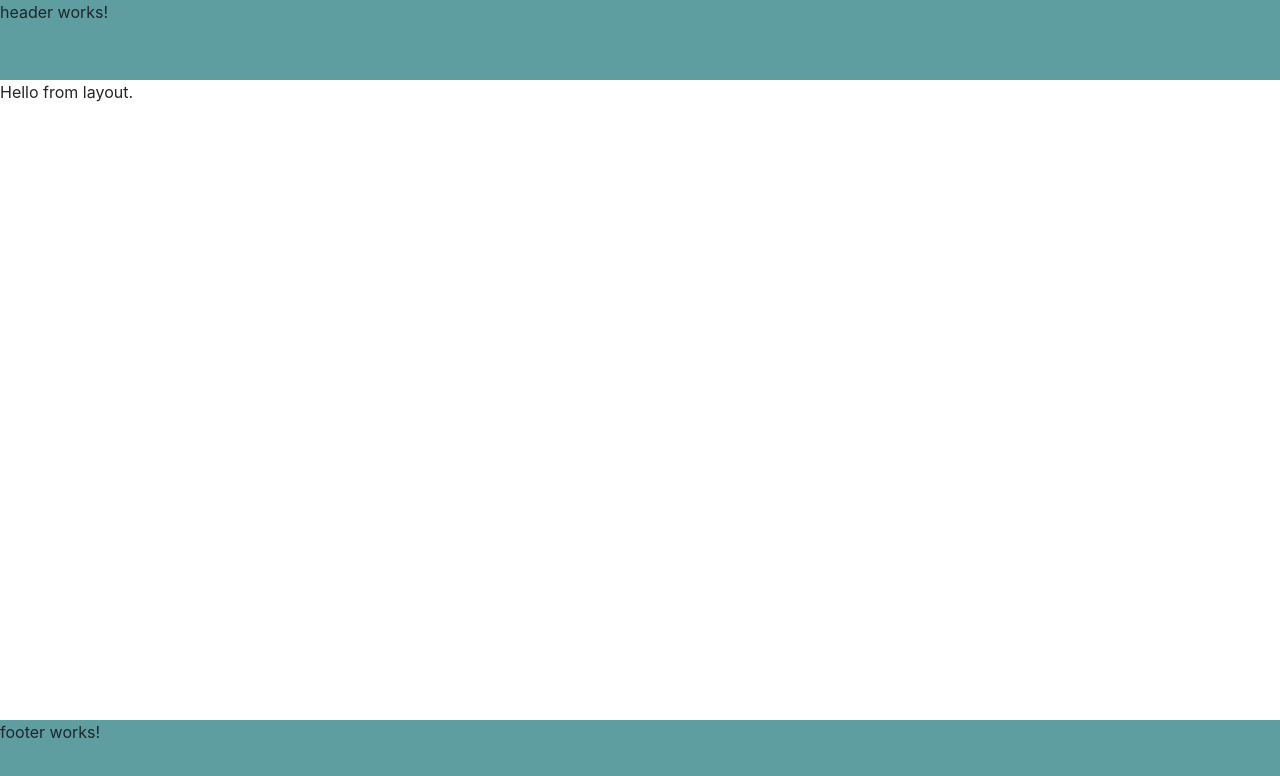
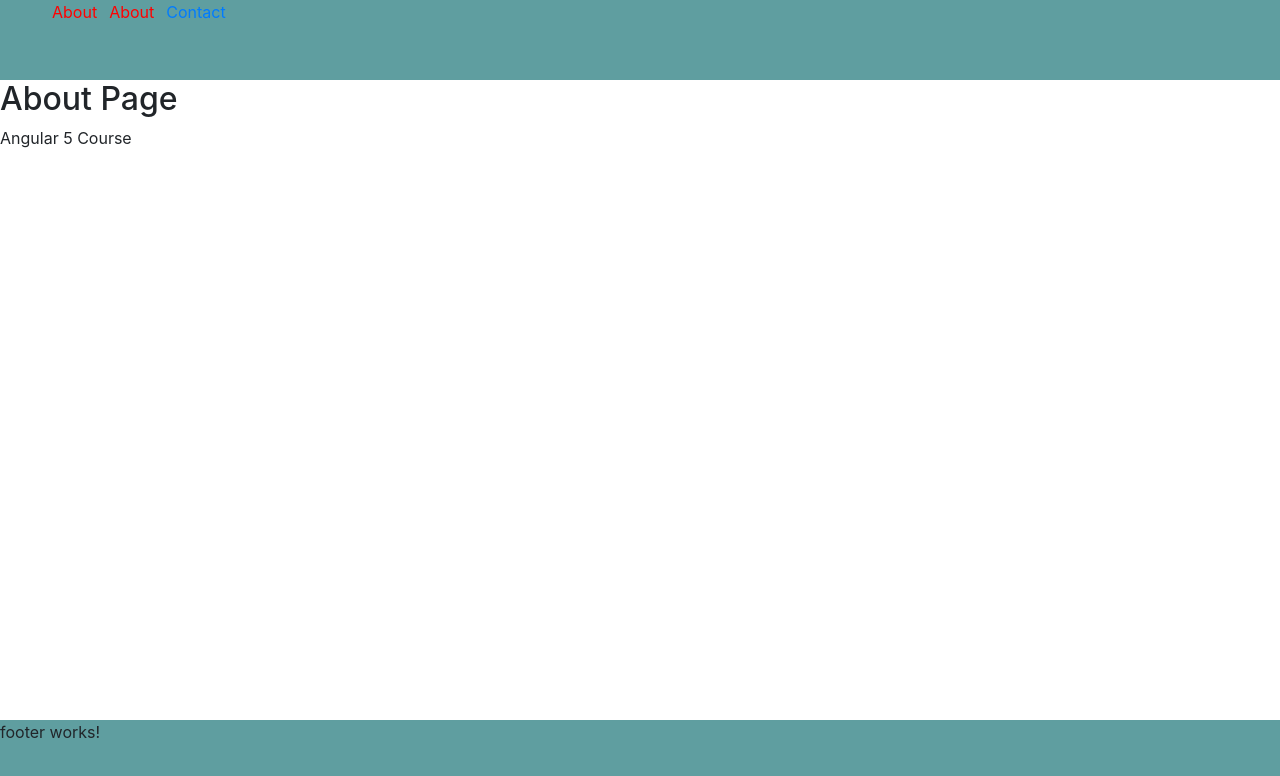
Before and after one commit to VladRG/Angular5-Course, an Angular app in the folder frontend/: page /about in a window 1280 px wide. Shown: the top 776 px of the page. Built offline with nearby package versions, Linux system fonts and the light colour scheme.

Commit message:
Basic Routing

```diff
--- a/frontend/src/app/about/about.component.html
+++ b/frontend/src/app/about/about.component.html
@@ -1,3 +1,4 @@
-<p>
-  about works!
-</p>
+<h2>About Page</h2>
+<div>
+  Angular 5 Course
+</div>
--- a/frontend/src/app/about/about.component.ts
+++ b/frontend/src/app/about/about.component.ts
@@ -5,7 +5,7 @@ import { Component, OnInit } from '@angular/core';
   templateUrl: './about.component.html',
   styleUrls: ['./about.component.css']
 })
-export class AboutComponent implements OnInit {
+export class AppAboutComponent implements OnInit {
 
   constructor() { }
 
--- a/frontend/src/app/app.component.ts
+++ b/frontend/src/app/app.component.ts
@@ -6,5 +6,4 @@ import { Component } from '@angular/core';
   styleUrls: ['./app.component.css']
 })
 export class AppComponent {
-
 }
--- /dev/null
+++ b/frontend/src/app/contact/contact.component.html
@@ -0,0 +1,5 @@
+<h2>Contact Page</h2>
+<div>
+  Angular 5 Course
+  <br/> Tel: 0712 345 678
+</div>
--- /dev/null
+++ b/frontend/src/app/contact/contact.component.ts
@@ -0,0 +1,14 @@
+import { Component, OnInit } from '@angular/core';
+
+@Component({
+  selector: 'app-contact',
+  templateUrl: './contact.component.html',
+  styleUrls: ['./contact.component.css']
+})
+export class AppContactComponent implements OnInit {
+
+  constructor() { }
+
+  ngOnInit() { }
+
+}
--- a/frontend/src/app/layout/header/header.component.css
+++ b/frontend/src/app/layout/header/header.component.css
@@ -3,3 +3,16 @@
   background-color: cadetblue;
   width: 100%;
 }
+
+ul {
+  list-style: none;
+}
+
+li {
+  display: inline;
+  padding-left: 12px;
+}
+
+.active {
+  color: red;
+}
--- a/frontend/src/app/layout/header/header.component.html
+++ b/frontend/src/app/layout/header/header.component.html
@@ -1,3 +1,13 @@
-<p>
-  header works!
-</p>
+<nav class="app-navbar">
+  <ul>
+    <li>
+      <a routerLink="about" routerLinkActive="active">About</a>
+    </li>
+    <li>
+      <a routerLink="about" routerLinkActive="active">About</a>
+    </li>
+    <li>
+      <a routerLink="contact" routerLinkActive="active">Contact</a>
+    </li>
+  </ul>
+</nav>
--- a/frontend/src/app/layout/layout.component.html
+++ b/frontend/src/app/layout/layout.component.html
@@ -3,7 +3,7 @@
 
 <div class="container-fluid main-content">
   <div class="row">
-    Hello from layout.
+    <router-outlet></router-outlet>
   </div>
 </div>
 
```
Also changed, not shown: frontend/src/app/app.module.ts (+22 -1 lines), frontend/src/app/contact/contact.component.css (added).
